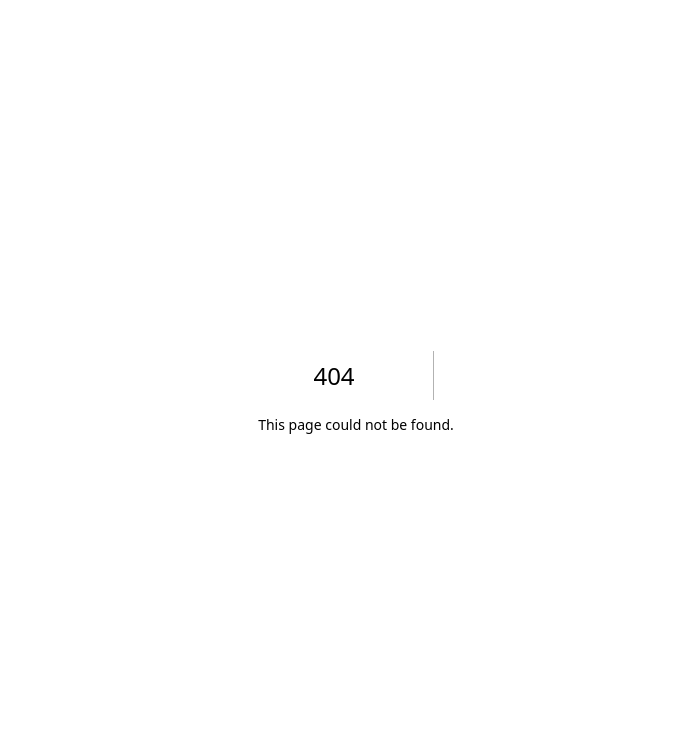
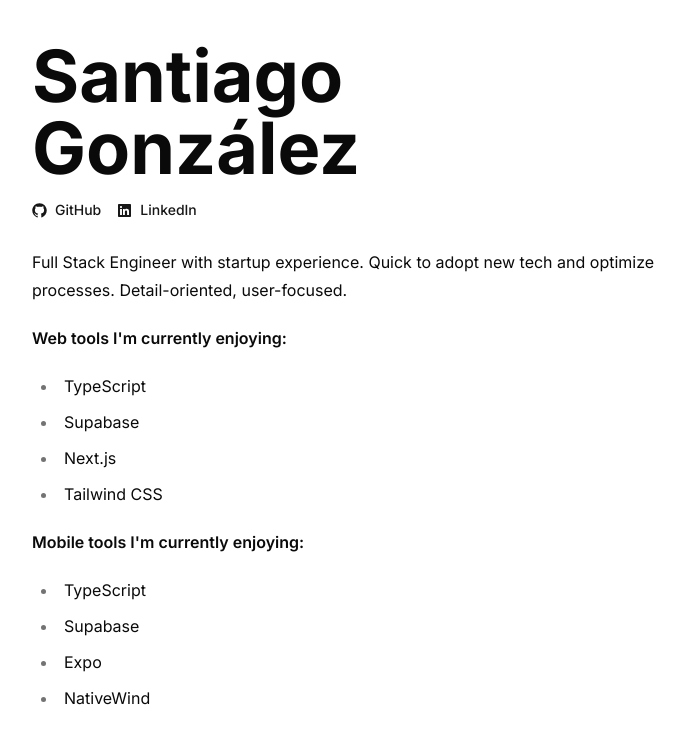
Before and after one commit to sangonz193/portfolio, a Next.js app: page /me in a window 1280 px wide. Before the commit this address had no page. Shown: the top 744 px of the page, without its empty margins (284-968 px from the left). Built offline with nearby package versions, Linux system fonts and the light colour scheme.

Commit message:
add me page

```diff
--- a/app/globals.css
+++ b/app/globals.css
@@ -73,7 +73,11 @@
     @apply border-border;
   }
   body {
-    @apply bg-background text-foreground;
+    @apply text-foreground;
+
+    &:not(.bg-transparent) {
+      @apply bg-background;
+    }
   }
 }
 
--- a/app/layout.tsx
+++ b/app/layout.tsx
@@ -6,7 +6,6 @@ import { Inter } from "next/font/google"
 
 import { cn } from "@/lib/cn"
 import { MousePositionListener } from "@/modules/mouse-position/listener"
-
 
 const inter = Inter({ subsets: ["latin"] })
 
--- /dev/null
+++ b/app/me/page.tsx
@@ -0,0 +1,89 @@
+import { GitHubLogoIcon, LinkedInLogoIcon } from "@radix-ui/react-icons"
+import Link from "next/link"
+
+import { Button } from "@/components/ui/button"
+import { githubInfo } from "@/modules/info/github"
+import { linkedInInfo } from "@/modules/info/linked-in"
+
+import { SetNoBg } from "./set-no-bg"
+
+export const metadata = {
+  title: "Santiago González",
+  description: "Santiago González's personal website",
+}
+
+const webFavorites = [
+  //
+  "TypeScript",
+  "Supabase",
+  "Next.js",
+  "Tailwind CSS",
+]
+
+const appFavorites = [
+  //
+  "TypeScript",
+  "Supabase",
+  "Expo",
+  "NativeWind",
+]
+
+export default function Page() {
+  return (
+    <div className="prose mx-auto block w-full max-w-2xl grow px-3">
+      <SetNoBg />
+
+      <div className="h-10" />
+
+      <span className="xs:text-7xl flex flex-col text-4xl font-bold">
+        <span>Santiago</span>
+        <span>González</span>
+      </span>
+
+      <div className="not-prose mb-4 mt-2 flex-row gap-4">
+        <Button variant="link" asChild className="px-0">
+          <Link href={githubInfo.url} target="_blank" rel="noreferrer noopener">
+            <GitHubLogoIcon />
+            GitHub
+          </Link>
+        </Button>
+
+        <Button variant="link" asChild className="px-0">
+          <Link
+            href={linkedInInfo.url}
+            target="_blank"
+            rel="noreferrer noopener"
+          >
+            <LinkedInLogoIcon />
+            LinkedIn
+          </Link>
+        </Button>
+      </div>
+
+      <p>
+        Full Stack Engineer with startup experience. Quick to adopt new tech and
+        optimize processes. Detail-oriented, user-focused.
+      </p>
+
+      <span className="font-semibold">
+        Web tools I{"'"}m currently enjoying:
+      </span>
+      <ul>
+        {webFavorites.map((favorite) => (
+          <li key={favorite}>{favorite}</li>
+        ))}
+      </ul>
+
+      <span className="font-semibold">
+        Mobile tools I{"'"}m currently enjoying:
+      </span>
+      <ul>
+        {appFavorites.map((favorite) => (
+          <li key={favorite}>{favorite}</li>
+        ))}
+      </ul>
+
+      <div className="h-20" />
+    </div>
+  )
+}
--- /dev/null
+++ b/app/me/set-no-bg.tsx
@@ -0,0 +1,17 @@
+"use client"
+
+import { useEffect } from "react"
+
+export function SetNoBg() {
+  useEffect(() => {
+    const searchParams = new URLSearchParams(window.location.search)
+
+    if (searchParams.get("noBg") !== "true") {
+      return
+    }
+
+    document.body.classList.add("bg-transparent")
+  }, [])
+
+  return null
+}
--- a/components/navigation-bar/navigation-bar.tsx
+++ b/components/navigation-bar/navigation-bar.tsx
@@ -9,7 +9,6 @@ import { detachedStore } from "./detached"
 import { MaybeBattery } from "./maybe-battery"
 import { SystemMenu } from "./system-menu"
 import { Button } from "../ui/button"
-
 
 type Props = {
   className?: string
@@ -47,7 +46,7 @@ export const NavigationBar = observer(({ className }: Props) => {
                 key={window.id}
                 variant="ghost"
                 className={cn(
-                  "my-auto h-auto px-3",
+                  "my-auto h-auto cursor-default px-3",
                   window.focused && "bg-white/20",
                 )}
                 onClick={() => window.requestFocus()}
--- a/components/navigation-bar/system-menu.tsx
+++ b/components/navigation-bar/system-menu.tsx
@@ -1,8 +1,6 @@
-import { GitHubLogoIcon, LinkedInLogoIcon } from "@radix-ui/react-icons"
-import { ExternalLinkIcon, GripIcon } from "lucide-react"
+import { GripIcon } from "lucide-react"
 import { observer } from "mobx-react-lite"
-import { lighten } from "polished"
-import { CSSProperties, useState } from "react"
+import { useState } from "react"
 
 import { Button } from "@/components/ui/button"
 import {
@@ -16,19 +14,25 @@ import {
   TooltipTrigger,
 } from "@/components/ui/tooltip"
 import { cn } from "@/lib/cn"
-import { applications } from "@/modules/apps"
-import { githubInfo } from "@/modules/info/github"
-import { linkedInInfo } from "@/modules/info/linked-in"
+import { Application } from "@/modules/apps/app"
+import { dataLoomApp } from "@/modules/apps/data-loom/app"
+import { meApp } from "@/modules/apps/me/app"
+import { openfingApp } from "@/modules/apps/openfing/app"
+import { spendSplitterApp } from "@/modules/apps/spend-splitter/app"
 import { WindowIcon } from "@/modules/windows/window-icon"
 import { windowsStore } from "@/modules/windows/windows-store"
-import { useMediaQuery } from "@/utils/browser/use-media-query"
 
 import { detachedStore } from "./detached"
+
+export const applications: Application[] = [
+  dataLoomApp,
+  openfingApp,
+  spendSplitterApp,
+]
 
 export const SystemMenu = observer(() => {
   const [open, setOpen] = useState(false)
   const detached = detachedStore.get()
-  const isDarkMode = useMediaQuery("(prefers-color-scheme: dark)")
 
   return (
     <Popover open={open} onOpenChange={setOpen}>
@@ -68,22 +72,7 @@ export const SystemMenu = observer(() => {
             About me
           </span>
 
-          <Link
-            href={githubInfo.url}
-            title="GitHub Profile"
-            Icon={GitHubLogoIcon}
-            onClose={() => setOpen(false)}
-          />
-
-          <Link
-            href={linkedInInfo.url}
-            title="LinkedIn Profile"
-            Icon={LinkedInLogoIcon}
-            onClose={() => setOpen(false)}
-            iconStyle={{
-              color: isDarkMode ? lighten(0.1, "#0762C8") : "#0762C8",
-            }}
-          />
+          {renderApp(meApp)}
         </div>
 
         <div className="gap-2">
@@ -91,9 +80,16 @@ export const SystemMenu = observer(() => {
             Personal Projects
           </span>
 
-          {applications.map((app, index) => (
+          {applications.map((app) => renderApp(app))}
+        </div>
+      </PopoverContent>
+    </Popover>
+  )
+
+  function renderApp(app: Application) {
+    return (
       <Button
-              key={index}
+        key={app.name}
         variant="ghost"
         className="cursor-default justify-start px-2"
         onClick={() => {
@@ -101,44 +97,9 @@ export const SystemMenu = observer(() => {
           setOpen(false)
         }}
       >
-              <WindowIcon
-                icon={{ type: "url", src: app.icon }}
-                className="size-6"
-              />
+        <WindowIcon icon={{ type: "url", src: app.icon }} className="size-6" />
         {app.name}
-            </Button>
-          ))}
-        </div>
-      </PopoverContent>
-    </Popover>
-  )
-})
-
-function Link({
-  href,
-  title,
-  Icon,
-  iconStyle,
-  onClose,
-}: {
-  href: string
-  title: string
-  Icon: typeof LinkedInLogoIcon
-  iconStyle?: CSSProperties
-  onClose: () => void
-}) {
-  return (
-    <Button
-      variant="ghost"
-      className="cursor-default justify-start px-2"
-      asChild
-      onClick={onClose}
-    >
-      <a href={href} target="_blank" rel="noreferrer noopener">
-        <Icon className={cn("size-6")} style={iconStyle} />
-        <span className="grow">{title}</span>
-        <ExternalLinkIcon className="size-4" />
-      </a>
       </Button>
     )
   }
+})
--- a/modules/apps/apps.ts
+++ b/modules/apps/apps.ts
@@ -1,9 +1,11 @@
 import { Application } from "./app"
 import { dataLoomApp } from "./data-loom/app"
+import { meApp } from "./me/app"
 import { openfingApp } from "./openfing/app"
 import { spendSplitterApp } from "./spend-splitter/app"
 
 export const applications: Application[] = [
+  meApp,
   dataLoomApp,
   openfingApp,
   spendSplitterApp,
--- /dev/null
+++ b/modules/apps/me/app.ts
@@ -0,0 +1,9 @@
+import { env } from "@/env/client"
+
+import { Application } from "../app"
+
+export const meApp = {
+  name: "me",
+  icon: `https://sgonzalez.dev/icon.svg?${env.NEXT_PUBLIC_ICON_QUERY_PARAM}`,
+  href: "/me?noBg=true",
+} satisfies Application
--- a/modules/desktop/grid.tsx
+++ b/modules/desktop/grid.tsx
@@ -1,10 +1,13 @@
 import { observer } from "mobx-react-lite"
 
 import { AppDesktopItem } from "./app-desktop-item"
+import { applications } from "../apps"
 import { dataLoomApp } from "../apps/data-loom/app"
+import { meApp } from "../apps/me/app"
 import { openfingApp } from "../apps/openfing/app"
 import { spendSplitterApp } from "../apps/spend-splitter/app"
 import { viewportSizeStore } from "../viewport/size-store"
+import { WindowIcon } from "../windows/window-icon"
 
 export const DesktopGrid = observer(() => {
   const { height, width } = viewportSizeStore
@@ -26,8 +29,22 @@ export const DesktopGrid = observer(() => {
         gridTemplateRows: `repeat(${rows}, ${cellSize}px)`,
         gap,
         padding: gap,
+        animationDelay: "1.5s",
       }}
     >
+      <div className="sr-only">
+        {applications.map((app) => (
+          <WindowIcon
+            icon={{
+              type: "url",
+              src: app.icon,
+            }}
+            className=""
+            key={app.name}
+          />
+        ))}
+      </div>
+      <AppDesktopItem app={meApp} />
       <AppDesktopItem app={dataLoomApp} />
       <AppDesktopItem app={openfingApp} />
       <AppDesktopItem app={spendSplitterApp} />
--- a/modules/windows/window-frame/top-bar.tsx
+++ b/modules/windows/window-frame/top-bar.tsx
@@ -11,7 +11,6 @@ import {
 import { WindowIcon } from "../window-icon"
 import { WindowStore } from "../window-store"
 import { windowsStore } from "../windows-store"
-
 
 type Props = {
   window: WindowStore
@@ -43,7 +42,7 @@ export function TopBar({
       ></div>
 
       <div className="flex-row items-center gap-2 pl-3">
-        <WindowIcon icon={config.icon} className="size-4" />
+        <WindowIcon icon={config.icon} className="size-5" />
         <span className="text-sm font-medium">{config.name}</span>
       </div>
 
--- a/modules/windows/window-frame/window-frame.tsx
+++ b/modules/windows/window-frame/window-frame.tsx
@@ -99,10 +99,10 @@ export const WindowFrame = observer(({ window }: Props) => {
       id={window.frameId}
       ref={ref}
       className={cn(
-        "window-frame absolute touch-manipulation rounded-lg bg-accent border p-0.5 pt-0 shadow-2xl transition-[shadow,opacity] duration-300 @container",
+        "window-frame absolute touch-manipulation rounded-lg border bg-accent p-0.5 pt-0 shadow-2xl transition-[shadow,opacity] duration-300 @container",
         appearIn && "animate-in",
         focused && "bg-background/70 shadow-black backdrop-blur-xl",
-        maximized && "p-0 shadow-none border-none",
+        maximized && "border-none p-0 shadow-none",
         animationClassName,
       )}
       {...({ inert: minimized ? "true" : undefined } as object)}
--- a/tailwind.config.ts
+++ b/tailwind.config.ts
@@ -17,6 +17,9 @@ const config = {
       },
     },
     extend: {
+      screens: {
+        xs: "400px",
+      },
       typography: {
         DEFAULT: {
           css: {
```
Lines whose indentation alone changed are shown as unchanged.
